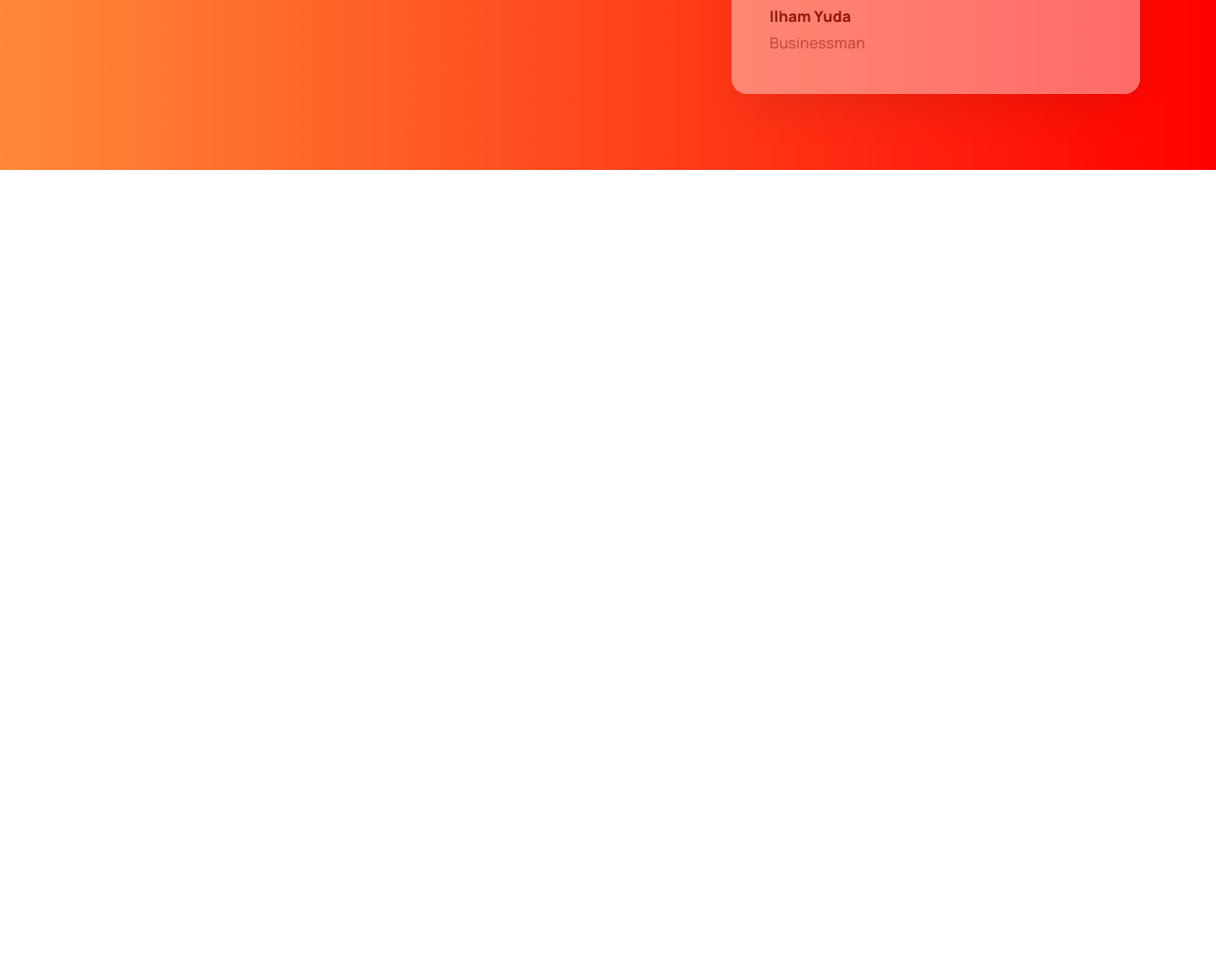
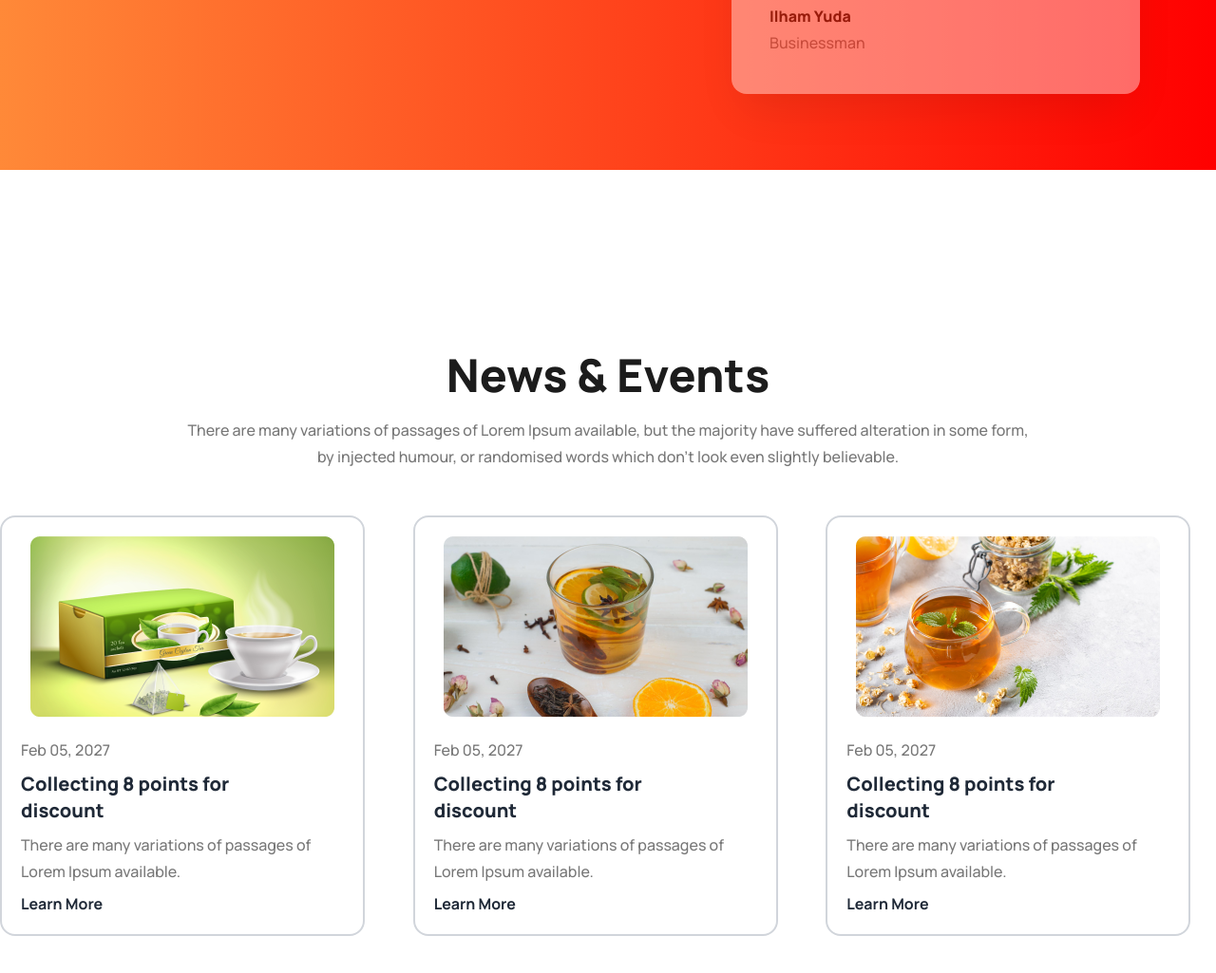
Before and after one commit to mdnasimtalukdar/TeaPark, a website: page index.html in a window 1280 px wide. Shown: the part 2657-3682 px from the top of the page at 95% size. Before the commit the page ends 2932 px from the top, so only its background shows below. Drawn offline with Linux system fonts and the light colour scheme.

Commit message:
Add News section

```diff
--- a/index.html
+++ b/index.html
@@ -157,6 +157,47 @@
           </div>
         </section>
         <!-- Super Clients -->
+        <!-- News And Events -->
+        <section id="newsAndEvents" class="container mx-auto py-24">
+          <h2 class="sectionHeading text-center">News & Events</h2>
+            <p class="p lg:w-[900px] mx-auto mb-12 mt-5 text-center">There are many variations of passages of Lorem Ipsum available, but the majority have suffered alteration in some form, by injected humour, or randomised words which don't look even slightly believable. </p>
+            <div class="grid lg:grid-cols-3 grid-cols-1 gap-6 max-xl:px-5">
+              <!-- News1 -->
+              <div class="border-solid border-2 border-gray-300 rounded-2xl xl:w-96 p-5 flex flex-col justify-center items-center hover:shadow-2xl transition-all duration-500 ease-in">
+                <img src="./images/news-1.png" alt="Shoes" />
+                <div class="">
+                  <p class="p mt-5 mb-2">Feb 05, 2027</p>
+                  <h3 class="text-xl font-manrope font-extrabold">Collecting 8 points for <br> discount</h3>
+                  <p class="p my-2">There are many variations of passages of Lorem Ipsum available.</p>
+                  <a href="" class="font-manrope font-bold text-base">Learn More</a>
+                </div>
+              </div>
+              <!-- News1 -->
+              <!-- News2 -->
+              <div class="border-solid border-2 border-gray-300 rounded-2xl p-5 xl:w-96 flex flex-col justify-center items-center hover:shadow-2xl transition-all duration-500 ease-in">
+                <img src="./images/news-2.png" alt="Shoes" />
+                <div class="">
+                  <p class="p mt-5 mb-2">Feb 05, 2027</p>
+                  <h3 class="text-xl font-manrope font-extrabold">Collecting 8 points for <br> discount</h3>
+                  <p class="p my-2">There are many variations of passages of Lorem Ipsum available.</p>
+                  <a href="" class="font-manrope font-bold text-base">Learn More</a>
+                </div>
+              </div>
+              <!-- News2 -->
+              <!-- News3 -->
+              <div class="border-solid border-2 border-gray-300 rounded-2xl p-5 xl:w-96 flex flex-col justify-center items-center hover:shadow-2xl transition-all duration-500 ease-in">
+                <img src="./images/news-3.png" alt="Shoes" />
+                <div class="">
+                  <p class="p mt-5 mb-2">Feb 05, 2027</p>
+                  <h3 class="text-xl font-manrope font-extrabold">Collecting 8 points for <br> discount</h3>
+                  <p class="p my-2">There are many variations of passages of Lorem Ipsum available.</p>
+                  <a href="" class="font-manrope font-bold text-base">Learn More</a>
+                </div>
+              </div>
+              <!-- News3 -->
+            </div>
+        </section>
+        <!-- News And Events -->
     </main>
     <!-- Main -->
     <!-- Footer -->
```
Also changed, not shown: dist/output.css.
